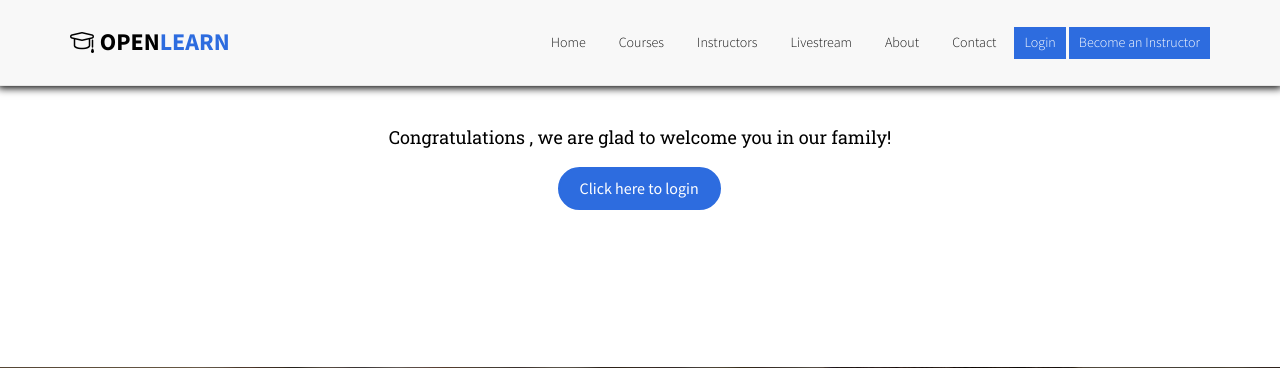
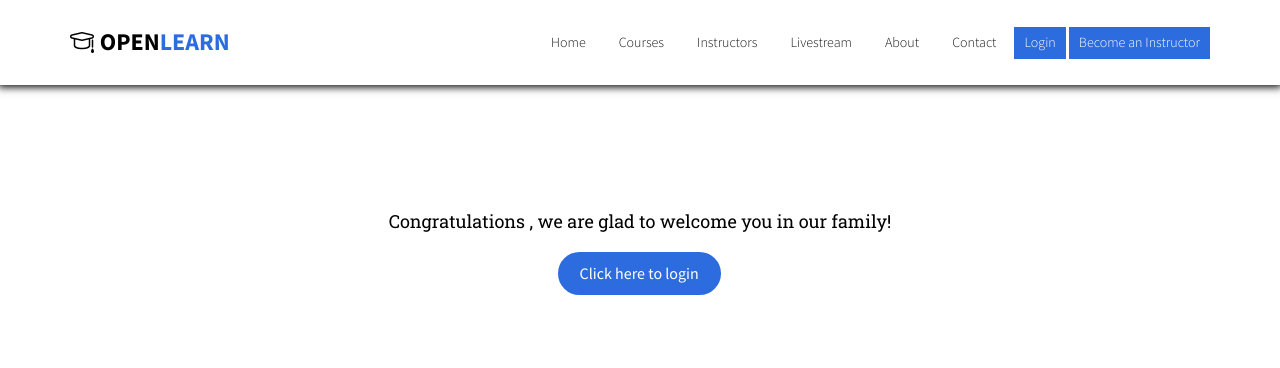
Before and after one commit to vladimirdj/openlearn, a PHP site: page /PHP/register.php in a window 1280 px wide. Shown: the top 368 px of the page. Run offline with PHP 8.4, Linux system fonts and the light colour scheme; data that the repository does not hold is empty; some libraries are stand-ins or nearby versions; some web fonts are replaced.

Commit message:
Bug fixes.

```diff
--- a/PHP/register.php
+++ b/PHP/register.php
@@ -83,7 +83,7 @@
 	<div class="fh5co-loader"></div>
 
 	<div id="page">
-	<nav class="fh5co-nav navbar navbar-default navbar-fixed-top" role="navigation" style="box-shadow: 0px 0px 8px 2px #000000;">
+	<nav class="fh5co-nav" role="navigation" style="box-shadow: 0px 0px 8px 2px #000000;">
 
 		<div class="top-menu">
 		<div class="container">
```
